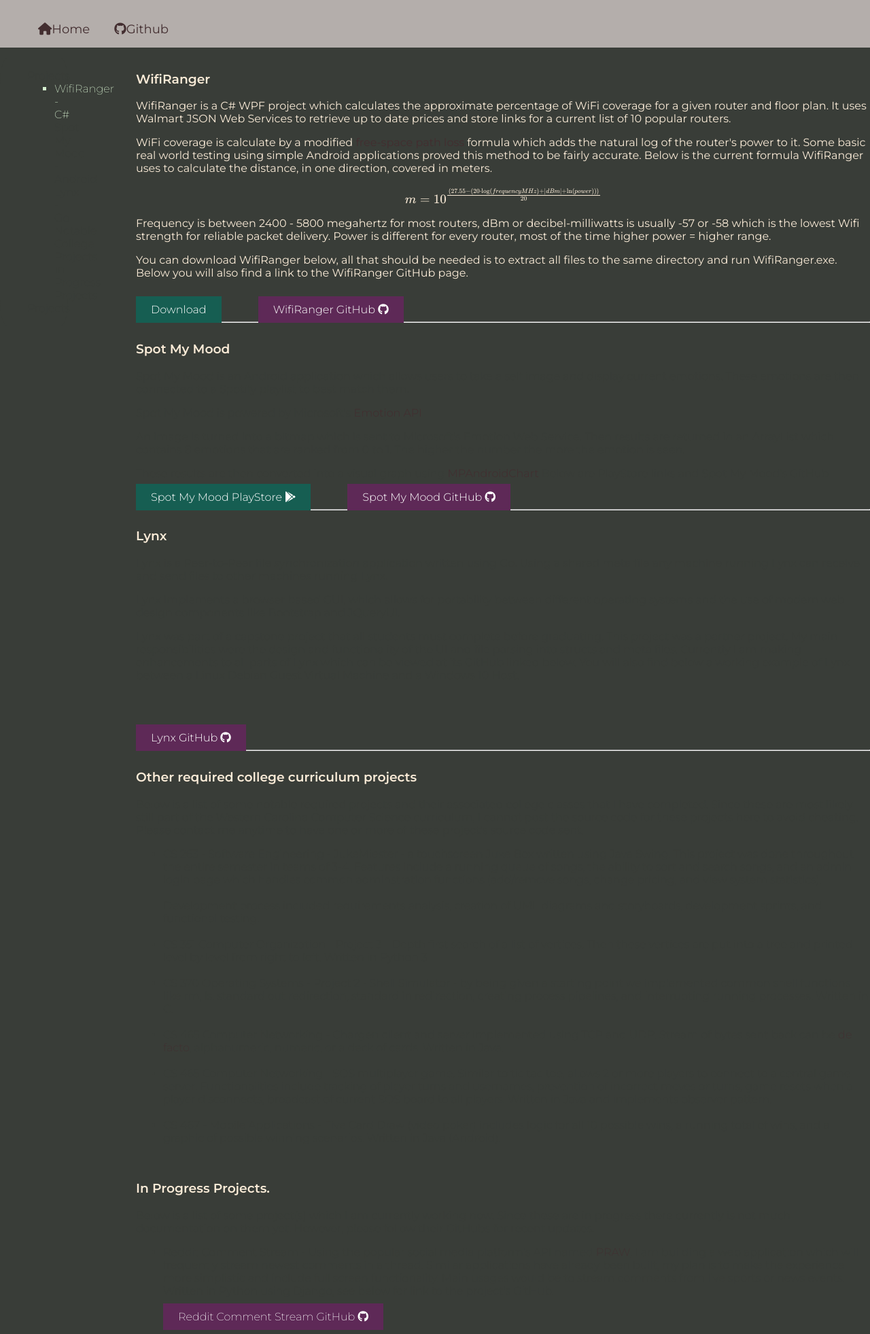
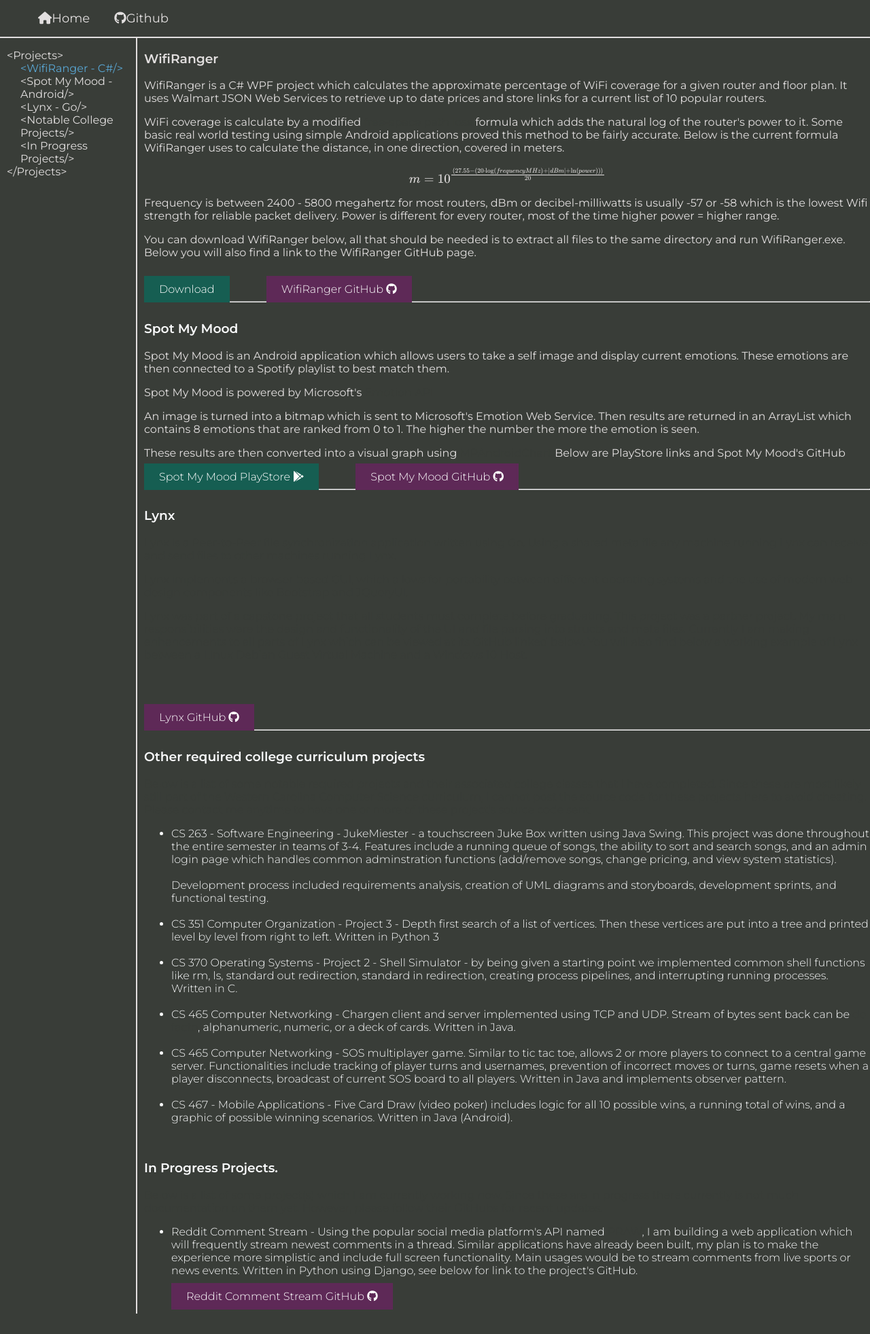
Before and after one commit to maxkernchen/maxkernchen.github.io, a PHP site: page /projects.html in a window 1280 px wide. Shown: the whole page at 68% size. After the commit the page ends 1933 px from the top, so only its background shows below. Run offline with PHP 8.4, Linux system fonts and the light colour scheme; some libraries are stand-ins or nearby versions.

Commit message:
fixed header on project page, added new aside style

```diff
--- a/projects.html
+++ b/projects.html
@@ -18,12 +18,12 @@
 
 
 
-      <div class="menu-container">
+      <div class="project-menu">
       <nav>
-        <ul class="menu-project">
-          <div class="menu__item toggle"><span></span></div>
-          <li class="menu__item"><a href="index.html" class="link"><i class="fa fa-home"></i>Home</a></li>
-          <li class="menu__item"><a href="https://github.com/maxkernchen" class="link"><i class="fa fa-github"></i>Github</a></li>
+        <ul class="project-menu">
+          <div class="menu__item toggle "><span></span></div>
+          <li class="menu__item "><a href="index.html" class="link project"><i class="fa fa-home"></i>Home</a></li>
+          <li class="menu__item "><a href="https://github.com/maxkernchen" class="link project"><i class="fa fa-github"></i>Github</a></li>
         </ul>
       </nav>
      </div>
@@ -32,19 +32,21 @@
 
 
 
+
       <aside id="project-nav">
        <ul>
-        <li>Projects</li>
+        <li>&lt;Projects&gt;</li>
         <ul>
-          <li class = "js-btn selected">WifiRanger - C#</li>
-          <li class="js-btn">Spot My Mood - Android</li>
-          <li class="js-btn">Lynx - Go</li>
-          <li class="js-btn">Notable College Projects</li>
-          <li class="js-btn">In Progress Projects</li>
+          <li class = "js-btn selected">&lt;WifiRanger - C#/&gt;</li>
+          <li class="js-btn">&lt;Spot My Mood - Android/&gt;</li>
+          <li class="js-btn">&lt;Lynx - Go/&gt;</li>
+          <li class="js-btn">&lt;Notable College Projects/&gt;</li>
+          <li class="js-btn">&lt;In Progress Projects/&gt;</li>
         </ul>
-        <li>Projects</li>
+        <li>&lt;/Projects&gt;</li>
        </ul>
       </aside>
+
       <article id="project-content">
         <section class="js-section">
           <h3 class="project-section">WifiRanger</h3>
@@ -86,14 +88,14 @@
         </section>
 
         <section class="js-section">
-            <h3 id="spotmymood" class="section__title">Spot My Mood </h3>
-            <p>Spot My Mood is an Android application which allows users to take a self image and display current emotions.
+            <h3 id="project-section" class="section__title">Spot My Mood </h3>
+            <p class="project-p">Spot My Mood is an Android application which allows users to take a self image and display current emotions.
               These emotions are then connected to a Spotify playlist to best match them.
             </p>
-            <p>Spot My Mood is powered by Microsoft's <a class="link--light" href="https://azure.microsoft.com/en-us/services/cognitive-services/emotion/">Emotion API </a> </p>
-            <p>An image is turned into a bitmap which is sent to Microsoft's Emotion Web Service. Then results are returned in an ArrayList which contains 8 emotions that are ranked from 0 to 1.
+            <p class="project-p">Spot My Mood is powered by Microsoft's <a class="link--light" href="https://azure.microsoft.com/en-us/services/cognitive-services/emotion/">Emotion API </a> </p>
+            <p class="project-p">An image is turned into a bitmap which is sent to Microsoft's Emotion Web Service. Then results are returned in an ArrayList which contains 8 emotions that are ranked from 0 to 1.
               The higher the number the more the emotion is seen. </p>
-            <p>These results are then converted into a visual graph using <a class="link--light" href="https://github.com/PhilJay/MPAndroidChart" >MPAndroidChart </a>
+            <p class="project-p">These results are then converted into a visual graph using <a class="link--light" href="https://github.com/PhilJay/MPAndroidChart" >MPAndroidChart </a>
                Below are PlayStore links and Spot My Mood's GitHub
             </p>
             <a href="https://play.google.com/store/apps/details?id=com.kernchen.spotmymood&hl=en_GB" class="button--common">Spot My Mood PlayStore <i class="fab fa-google-play"></i></a>
--- a/styles.css
+++ b/styles.css
@@ -4,16 +4,17 @@
 Also remove an __ if not needed to match naming conventions
 */
 :root {
-    --primary-color: #432E30;
+
 
     --accent-color: #d6f0cf;
+    --accent-color-project:#59a6d3;
 
     --white-color: #FAFBFC;
     --light-gray-color: #b4aeab;
 
     --off-black-color: #393d38;
     --bg-color: #F8F8FA;
-    --code-bg-color: #F0E8E8;
+    --off-white-color: #e2dfdf;
     --terminal-green: #41FF00;
 
     --common-button-color: rgb(22, 94, 82);
@@ -36,19 +37,14 @@
   }
   .project-p{
     font-weight: 400;
-    color:antiquewhite
+    color:var(--off-white-color)
   }
 
-  li {
 
-      font-weight: 200;
-      color: var(--off-black-color);;
-
-  }
 
   a, a:hover {
     text-decoration: none;
-    color: var(--primary-color);
+    color:var(--off-black-color);
   }
 
   h1 {
@@ -58,12 +54,11 @@
   }
 
 
-
   /* global components */
 
   /* typography */
   .project-section {
-    color: antiquewhite
+    color: var(--off-white-color)
   }
 
 
@@ -171,7 +166,7 @@
 
   .button--secondary {
     padding: 10px 22px;
-    border: 2px solid var(--primary-color);
+    border: 2px solid var(--accent-color);
     transition: all 0.5s ease-out;
   }
 
@@ -236,7 +231,7 @@
   nav {
     background-color: var(--light-gray-color);
   }
-
+  /* try to make this work with inheritance later  */
   .menu {
     margin: 0;
     text-align: left;
@@ -244,6 +239,16 @@
     list-style: none;
     background-color: var(--light-gray-color);
     grid-area: menu;
+  }
+  .project-menu{
+    margin: 0;
+    text-align: left;
+    overflow: hidden;
+    list-style: none;
+    background-color: var(--off-black-color);
+    border-bottom: 1px solid var(--off-white-color);
+
+
   }
   .terminal {
     width: 90%;
@@ -281,12 +286,14 @@
   .menu__item {
     padding: 1rem;
     display: inline-block;
+    font-weight: 200;
+    color: var(--off-black-color);
   }
+
 
   .menu__item.toggle {
     display: none;
   }
-
 
 
   /* replace with min-width -mk TODO */
@@ -324,6 +331,9 @@
   transition: .2s ease-out;
   cursor: pointer;
 }
+.link.project{
+  color: var(--off-white-color);
+}
 
 .link:hover {
   color: var(--accent-color);
@@ -340,42 +350,53 @@
 }
 #project-container{
   background-color: var(--off-black-color);
-  color: antiquewhite;
+  color: var(--white-color);
 }
 #project-content{
   display: flex;
   margin-left: 200px;
   flex-direction: column;
-  min-height: 100vh;
 
+  border-left: 2px solid var(--off-white-color);
+  padding-left: 10px;
 }
 
 #project-nav {
-
-  font-weight: 600;
+  font-weight: 400;
   position: fixed;
-  width: 100px;
+  width: 200px;
   z-index: 100;
   background-color: var(--off-black-color);
-  border-radius: 10%;
 }
 
 
 #project-nav ul {
   list-style: none;
+  margin-left: -30px;
+
+
+}
+#project-nav ul ul{
+  margin-left:-20px;
 }
 
 
 #project-nav li:hover {
-  color:var(--accent-color);
+  color:var(--accent-color-project);
   cursor: pointer;
   transition: .2s ease-out;
 }
+#project-nav li {
+  color:var(--off-white-color);
+
+
+
+}
 
 #project-nav .selected {
-  color:var(--accent-color);
+  color:var(--accent-color-project);
   position: relative;
-  list-style: square;
+  list-style: none;
 }
 
 #project-nav .selected:after {
```
Lines whose indentation alone changed are shown as unchanged.
